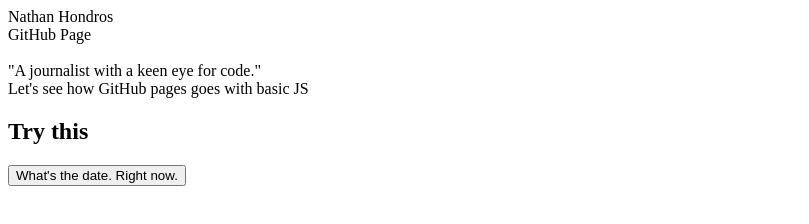
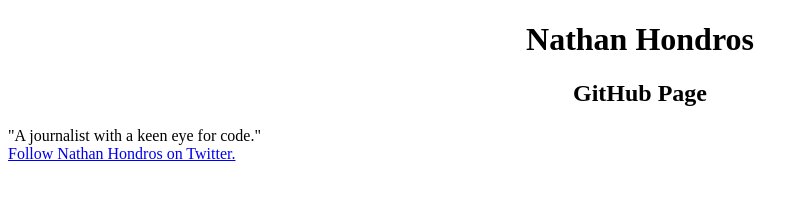
Before and after one commit to NathanHondros/nathanhondros.github.io, a plain HTML site: page index.html in a window 1280 px wide. Shown: the whole page, without its empty margins (0-809 px from the left). Drawn offline with Linux system fonts and the light colour scheme.

Commit message:
Remove JS, add a CSS file.

```diff
--- a/index.html
+++ b/index.html
@@ -1,22 +1,14 @@
 <!DOCTYPE html>
     <html>
+        <head>
+            <link rel="stylesheet" type="text/css" href="nhghio.css">
+        </head>
         <body>
-
-Nathan Hondros<br>
-GitHub Page<br>
-<br>
+            <h1>Nathan Hondros</h1>
+            <h2>GitHub Page</h2>
             "A journalist with a keen eye for code."
             <br>
-Let's see how GitHub pages goes with basic JS
+            <A HREF ="http://twitter.com/nathanhondros">Follow Nathan Hondros on Twitter.</A>
             <br>
-
-<h2>Try this</h2>
-
-<button type="button"
-onclick="document.getElementById('demo').innerHTML = Date()">
-What's the date. Right now.</button>
-
-<p id="demo"></p>
-
         </body>
 </html>
--- /dev/null
+++ b/nhghio.css
@@ -0,0 +1,3 @@
+h1, h2, h3 {
+    text-align: center;
+}
```
Lines whose indentation alone changed are shown as unchanged.
